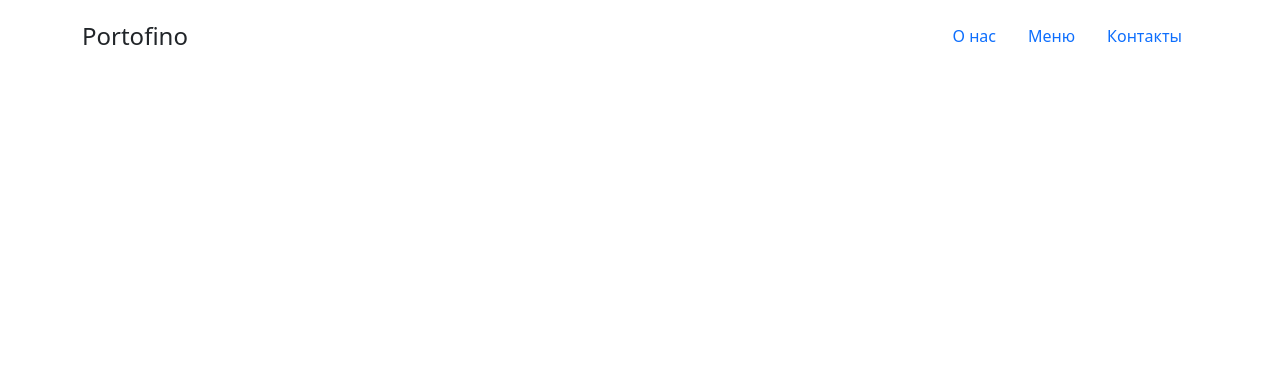
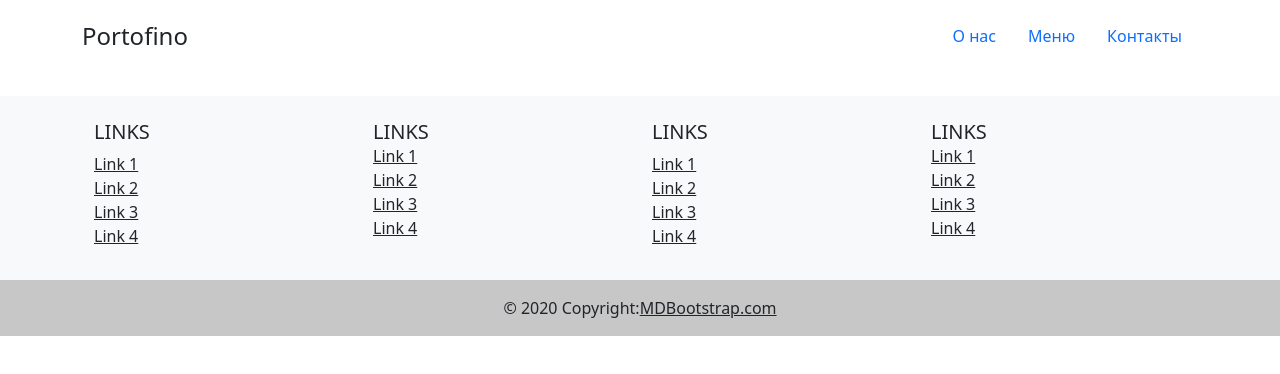
Before and after one commit to Ssshaba/portofino, a React (Create React App) app: page / in a window 1280 px wide. Shown: the top 374 px of the page. Built offline with nearby package versions, Linux system fonts and the light colour scheme.

Commit message:
Add Footer

```diff
--- a/src/App.js
+++ b/src/App.js
@@ -1,6 +1,6 @@
 import React from 'react';
 import Header from './Header';
-
+import Footer from './footer';
 
 import './index.css';
 
@@ -9,10 +9,8 @@ function App() {
   return (
     <div>
       <Header />
-
+      <Footer />
     </div>
-
-
   );
 }
 
--- a/src/Footer.js
+++ b/src/Footer.js
@@ -0,0 +1,105 @@
+import React from 'react';
+import './index.css';
+
+function Footer() {
+    return (
+        <footer class="bg-light text-center text-lg-start">
+
+            <div class="container p-4">
+
+                <div class="row">
+
+                    <div class="col-lg-3 col-md-6 mb-4 mb-md-0">
+                        <h5 class="text-uppercase">Links</h5>
+
+                        <ul class="list-unstyled mb-0">
+                            <li>
+                                <a href="#!" class="text-dark">Link 1</a>
+                            </li>
+                            <li>
+                                <a href="#!" class="text-dark">Link 2</a>
+                            </li>
+                            <li>
+                                <a href="#!" class="text-dark">Link 3</a>
+                            </li>
+                            <li>
+                                <a href="#!" class="text-dark">Link 4</a>
+                            </li>
+                        </ul>
+                    </div>
+
+                    <div class="col-lg-3 col-md-6 mb-4 mb-md-0">
+                        <h5 class="text-uppercase mb-0">Links</h5>
+
+                        <ul class="list-unstyled">
+                            <li>
+                                <a href="#!" class="text-dark">Link 1</a>
+                            </li>
+                            <li>
+                                <a href="#!" class="text-dark">Link 2</a>
+                            </li>
+                            <li>
+                                <a href="#!" class="text-dark">Link 3</a>
+                            </li>
+                            <li>
+                                <a href="#!" class="text-dark">Link 4</a>
+                            </li>
+                        </ul>
+                    </div>
+
+                    <div class="col-lg-3 col-md-6 mb-4 mb-md-0">
+                        <h5 class="text-uppercase">Links</h5>
+
+                        <ul class="list-unstyled mb-0">
+                            <li>
+                                <a href="#!" class="text-dark">Link 1</a>
+                            </li>
+                            <li>
+                                <a href="#!" class="text-dark">Link 2</a>
+                            </li>
+                            <li>
+                                <a href="#!" class="text-dark">Link 3</a>
+                            </li>
+                            <li>
+                                <a href="#!" class="text-dark">Link 4</a>
+                            </li>
+                        </ul>
+                    </div>
+
+                    <div class="col-lg-3 col-md-6 mb-4 mb-md-0">
+                        <h5 class="text-uppercase mb-0">Links</h5>
+
+                        <ul class="list-unstyled">
+                            <li>
+                                <a href="#!" class="text-dark">Link 1</a>
+                            </li>
+                            <li>
+                                <a href="#!" class="text-dark">Link 2</a>
+                            </li>
+                            <li>
+                                <a href="#!" class="text-dark">Link 3</a>
+                            </li>
+                            <li>
+                                <a href="#!" class="text-dark">Link 4</a>
+                            </li>
+                        </ul>
+                    </div>
+
+                </div>
+
+            </div>
+
+            <div className="text-center p-3" style={{ backgroundColor: 'rgba(0, 0, 0, 0.2)' }}>
+                © 2020 Copyright:
+                <a className="text-dark" href="https://mdbootstrap.com/">MDBootstrap.com</a>
+            </div>
+
+        </footer>
+
+
+    );
+
+
+}
+
+export default Footer;
```
